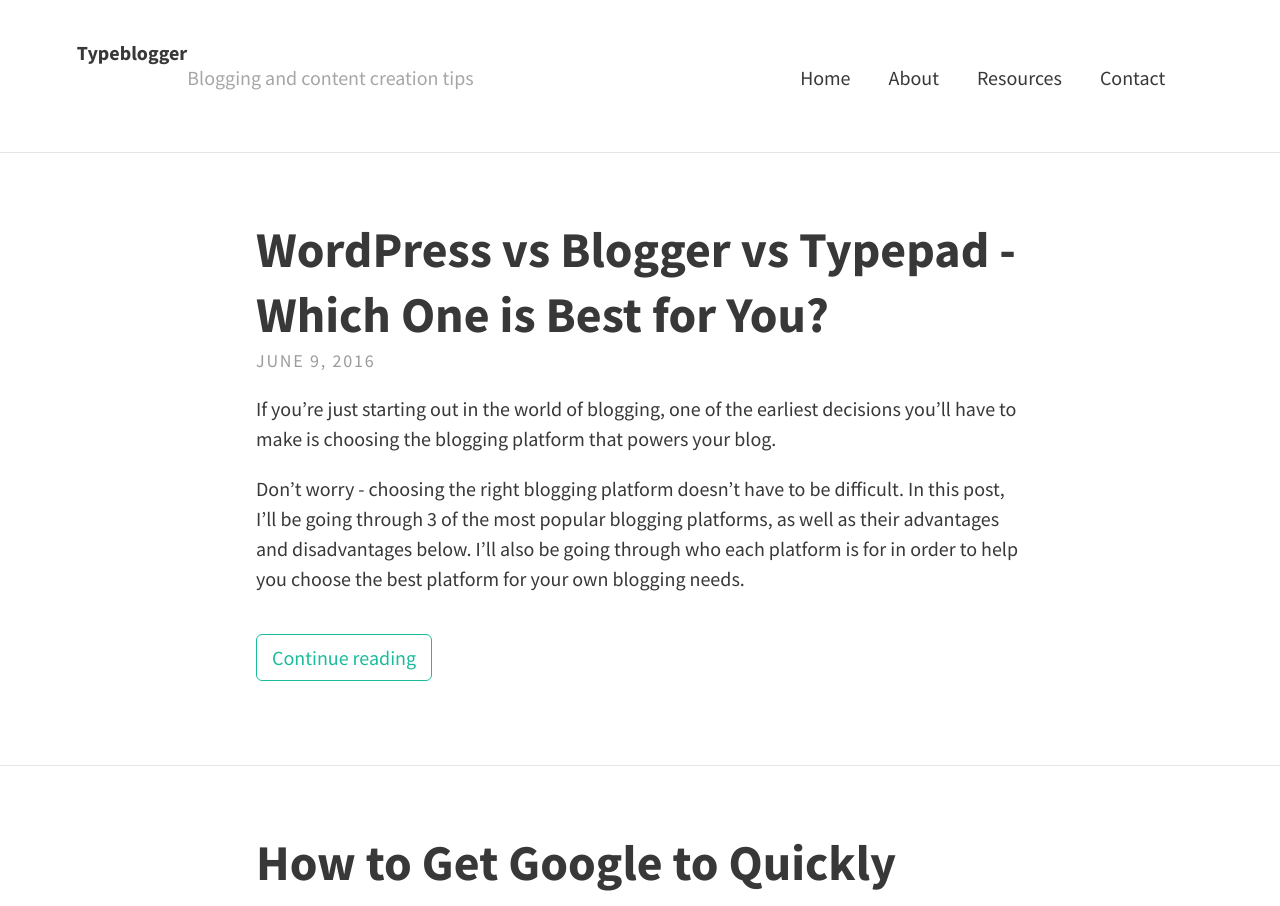
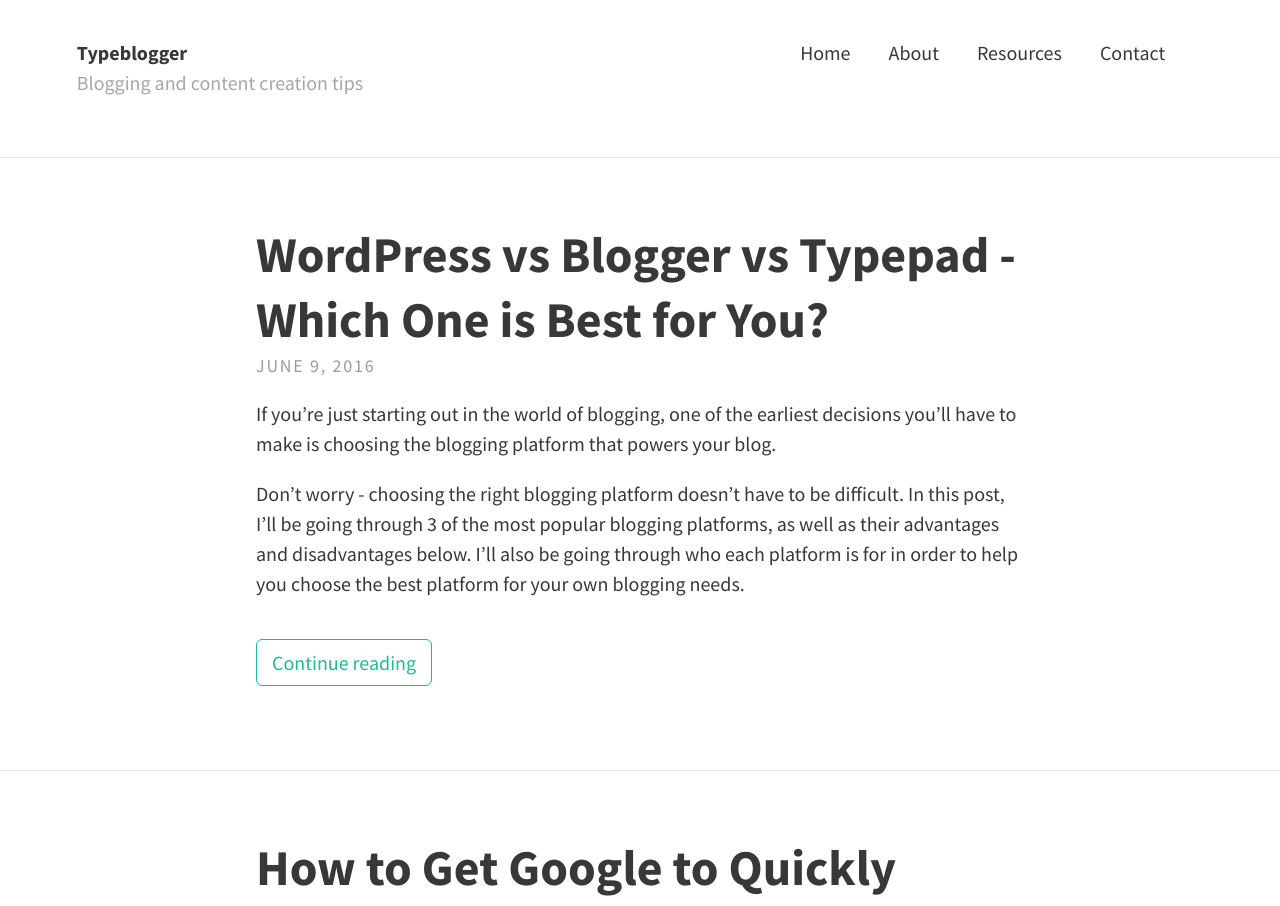
Before and after one commit to typeblogger/typeblogger.github.io, a Jekyll site: the page built from index.html, in a window 1280 px wide. Shown: the top 906 px of the page. Built offline with Jekyll 4.4.1, drawn with Linux system fonts in a browser that asks for light colours; nearby versions of some CDN libraries; the list of posts is cut into pages by our own code; comment, search, counter and statistics services are not loaded.

Commit message:
Update _header.scss

```diff
--- a/_sass/includes/_header.scss
+++ b/_sass/includes/_header.scss
@@ -10,14 +10,9 @@
     color: $header-link-color;
   }
 
-  .avatar {
-    height: 2em;
-    width: 2em;
-    float: left;
-    margin-top: -3px;
-    border-radius: 0.2em;
-    margin-right: 1em;
-  }
+.branding {
+  float: left;
+}
 
   .site-title {
     float: left;
```
